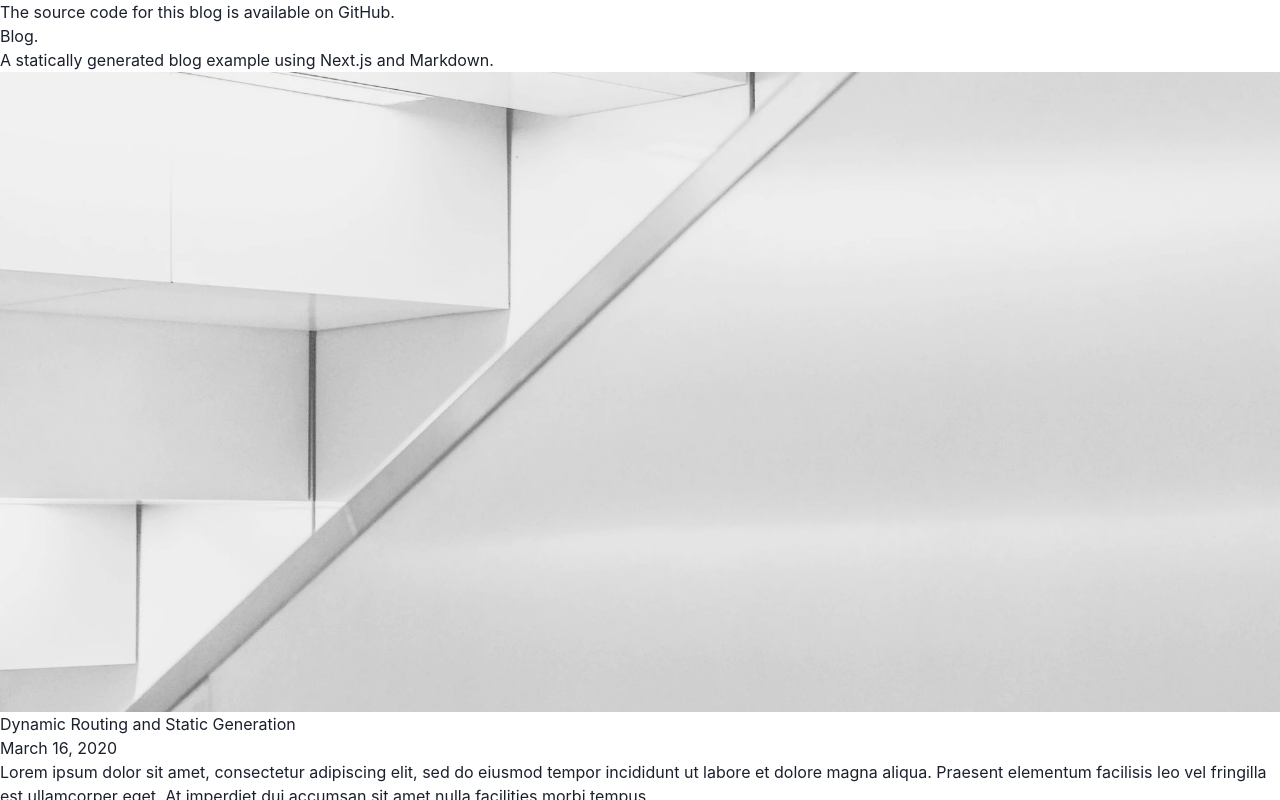
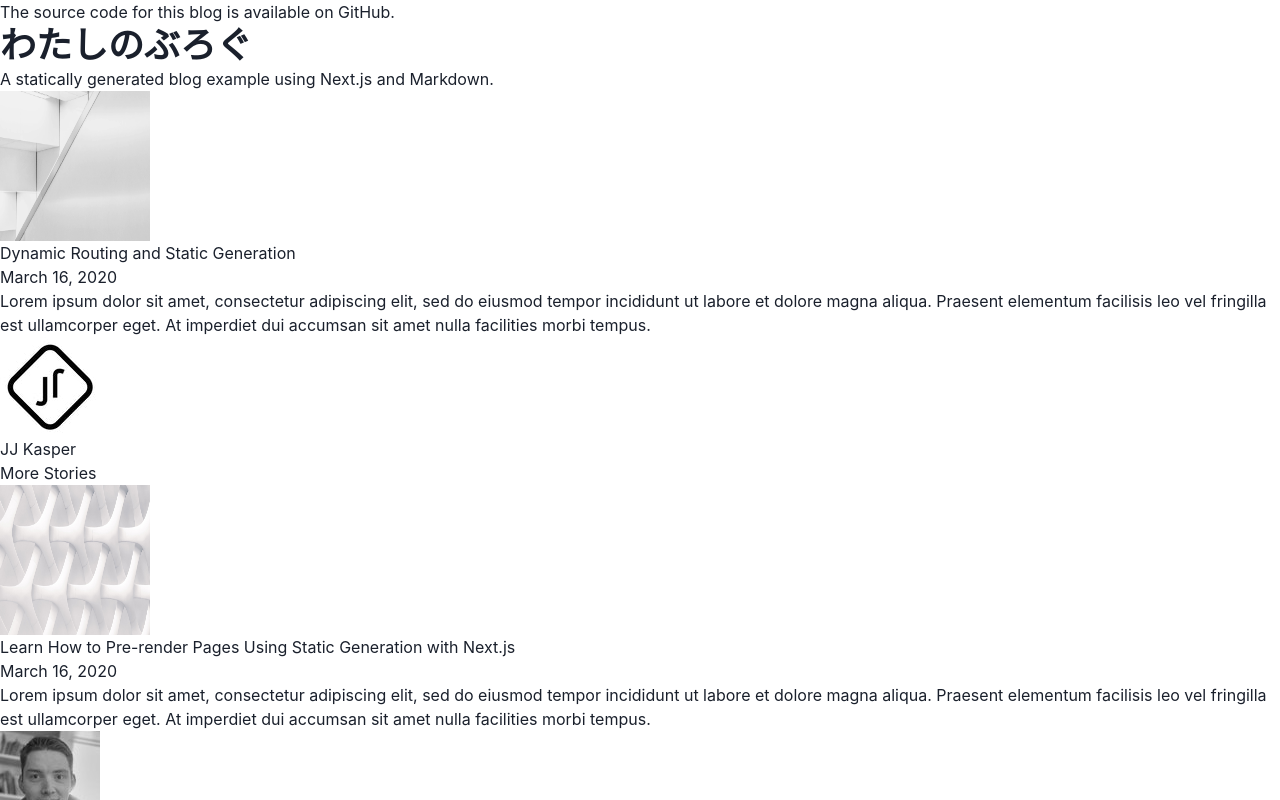
Before and after one commit to ShuntaH/next-ts-blog-template, a Next.js app: page / in a window 1280 px wide. Shown: the top 800 px of the page. Built offline with nearby package versions, Linux system fonts and the light colour scheme.

Commit message:
UPDATE: progress in replace tailwindcss with chakra

```diff
--- a/components/cover-image.tsx
+++ b/components/cover-image.tsx
@@ -1,5 +1,6 @@
 import cn from 'classnames'
 import Link from 'next/link'
+import { Image } from '@chakra-ui/react'
 
 type Props = {
   title: string
@@ -9,13 +10,10 @@ type Props = {
 
 const CoverImage = ({ title, src, slug }: Props) => {
   const image = (
-    <img
-      src={src}
-      alt={`Cover Image for ${title}`}
-      className={cn('shadow-sm', {
-        'hover:shadow-lg transition-shadow duration-200': slug,
-      })}
-    />
+      <Image src={src}
+             alt={`Cover Image for ${title}`}
+             boxSize='150px'
+      />
   )
   return (
     <div className="sm:mx-0">
--- a/components/intro.tsx
+++ b/components/intro.tsx
@@ -1,11 +1,10 @@
 import { CMS_NAME } from '../lib/constants'
+import { Heading } from '@chakra-ui/react'
 
 const Intro = () => {
   return (
     <section className="flex-col md:flex-row flex items-center md:justify-between mt-16 mb-16 md:mb-12">
-      <h1 className="text-5xl md:text-8xl font-bold tracking-tighter leading-tight md:pr-8">
-        Blog.
-      </h1>
+        <Heading>わたしのぶろぐ</Heading>
       <h4 className="text-center md:text-left text-lg mt-5 md:pl-8">
         A statically generated blog example using{' '}
         <a
```
